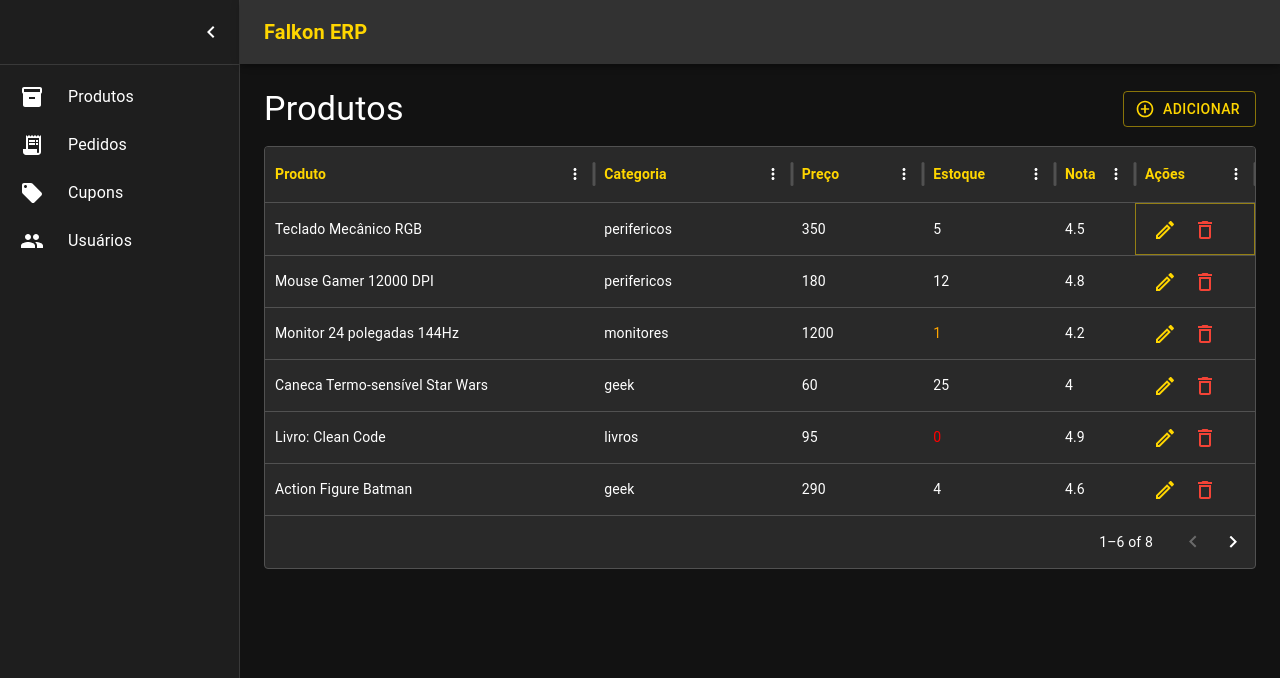
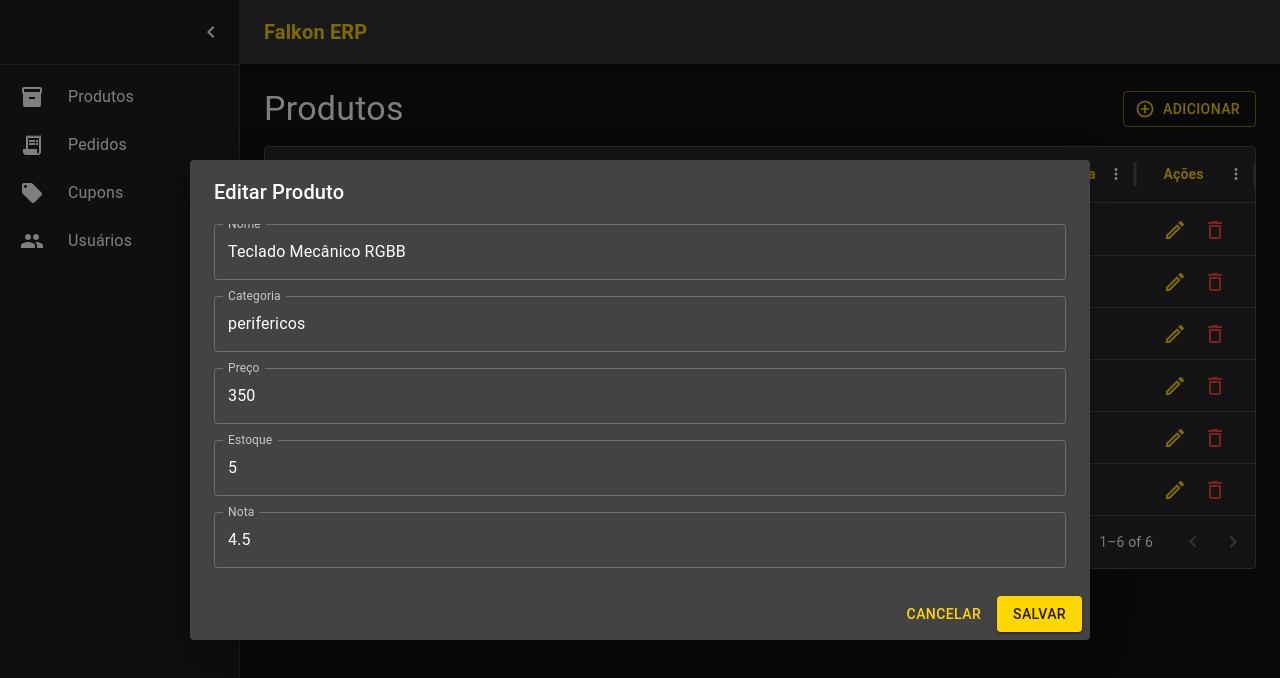
Before and after one commit to BrunoCGhisi/front-end-react-falkon-project, a React (Vite) app: page / in a window 1280 px wide. Both pictures are taken after a click on the element 1194 px from the left and 228 px from the top of the page. Shown: the top 678 px of the page. Built offline with nearby package versions, Linux system fonts and the light colour scheme; data requests are answered from the project's data file.

Commit message:
add, edit e delete working

```diff
--- a/db.json
+++ b/db.json
@@ -1,27 +1,140 @@
 {
   "produtos": [
-    { "id": "1", "nome": "Teclado Mecânico RGB", "descricao": "Switch Blue, layout ABNT2 com fio destacável.", "preco": 350.00, "categoria": "perifericos", "estoque": 5, "promocao": true, "nota": 4.5 },
-    { "id": "2", "nome": "Mouse Gamer 12000 DPI", "descricao": "Sensor óptico de alta precisão e peso regulável.", "preco": 180.00, "categoria": "perifericos", "estoque": 12, "promocao": false, "nota": 4.8 },
-    { "id": "3", "nome": "Monitor 24 polegadas 144Hz", "descricao": "Painel IPS com 1ms de resposta e ajuste de altura.", "preco": 1200.00, "categoria": "monitores", "estoque": 1, "promocao": false, "nota": 4.2 },
-    { "id": "4", "nome": "Caneca Termo-sensível Star Wars", "descricao": "Muda de estampa quando adicionado líquido quente.", "preco": 60.00, "categoria": "geek", "estoque": 25, "promocao": true, "nota": 4.0 },
-    { "id": "5", "nome": "Livro: Clean Code", "descricao": "Manual de boas práticas de software para desenvolvedores.", "preco": 95.00, "categoria": "livros", "estoque": 0, "promocao": false, "nota": 4.9 },
-    { "id": "6", "nome": "Action Figure Batman", "descricao": "Miniatura articulada de 18cm com acessórios.", "preco": 290.00, "categoria": "geek", "estoque": 4, "promocao": false, "nota": 4.6 },
-    { "id": "7", "nome": "Headset Gamer 7.1 Surround", "descricao": "Isolamento acústico e microfone com cancelamento de ruído.", "preco": 420.00, "categoria": "perifericos", "estoque": 8, "promocao": true, "nota": 3.9 },
-    { "id": "8", "nome": "Comic Book: O Cavaleiro das Trevas", "descricao": "Edição definitiva encadernada e capa dura.", "preco": 110.00, "categoria": "livros", "estoque": 15, "promocao": false, "nota": 5.0 }
+    {
+      "id": "1",
+      "nome": "Teclado Mecânico RGBB",
+      "descricao": "Switch Blue, layout ABNT2 com fio destacável.",
+      "preco": 350,
+      "categoria": "perifericos",
+      "estoque": 5,
+      "promocao": true,
+      "nota": 4.5
+    },
+    {
+      "id": "2",
+      "nome": "Mouse Gamer 12000 DPI",
+      "descricao": "Sensor óptico de alta precisão e peso regulável.",
+      "preco": 180,
+      "categoria": "perifericos",
+      "estoque": 12,
+      "promocao": false,
+      "nota": 4.8
+    },
+    {
+      "id": "3",
+      "nome": "Monitor 24 polegadas 144Hz",
+      "descricao": "Painel IPS com 1ms de resposta e ajuste de altura.",
+      "preco": 1200,
+      "categoria": "monitores",
+      "estoque": "4",
+      "promocao": false,
+      "nota": "4.3"
+    },
+    {
+      "id": "5",
+      "nome": "Livro: Clean Code",
+      "descricao": "Manual de boas práticas de software para desenvolvedores.",
+      "preco": 95,
+      "categoria": "livros",
+      "estoque": "1",
+      "promocao": false,
+      "nota": 4.9
+    },
+    {
+      "id": "6",
+      "nome": "Action Figure Batman",
+      "descricao": "Miniatura articulada de 18cm com acessórios.",
+      "preco": 290,
+      "categoria": "geek",
+      "estoque": 4,
+      "promocao": false,
+      "nota": 4.6
+    },
+    {
+      "id": "8",
+      "nome": "Comic Book: O Cavaleiro das Trevas",
+      "descricao": "Edição definitiva encadernada e capa dura.",
+      "preco": 110,
+      "categoria": "livros",
+      "estoque": 15,
+      "promocao": false,
+      "nota": 5
+    }
   ],
   "usuarios": [
-    { "id": "1", "nome": "Ana Silva", "email": "ana@email.com", "nivel": "admin", "carteira_saldo": 1500.00 },
-    { "id": "2", "nome": "Bruno Souza", "email": "bruno@email.com", "nivel": "vip", "carteira_saldo": 300.00 },
-    { "id": "3", "nome": "Carlos Lima", "email": "carlos@email.com", "nivel": "comum", "carteira_saldo": 45.00 }
+    {
+      "id": "1",
+      "nome": "Ana Silva",
+      "email": "ana@email.com",
+      "nivel": "admin",
+      "carteira_saldo": 1500
+    },
+    {
+      "id": "2",
+      "nome": "Bruno Souza",
+      "email": "bruno@email.com",
+      "nivel": "vip",
+      "carteira_saldo": 300
+    },
+    {
+      "id": "3",
+      "nome": "Carlos Lima",
+      "email": "carlos@email.com",
+      "nivel": "comum",
+      "carteira_saldo": 45
+    }
   ],
   "pedidos": [
-    { "id": "101", "usuarioId": "2", "produtoId": "1", "quantidade": 1, "data": "2026-05-10", "status": "entregue", "valor_pago": 350.00 },
-    { "id": "102", "usuarioId": "3", "produtoId": "4", "quantidade": 2, "data": "2026-05-24", "status": "pendente", "valor_pago": 120.00 },
-    { "id": "103", "usuarioId": "2", "produtoId": "2", "quantidade": 1, "data": "2026-05-25", "status": "entregue", "valor_pago": 180.00 }
+    {
+      "id": "101",
+      "usuarioId": "2",
+      "produtoId": "1",
+      "quantidade": 1,
+      "data": "2026-05-10",
+      "status": "entregue",
+      "valor_pago": 350
+    },
+    {
+      "id": "102",
+      "usuarioId": "3",
+      "produtoId": null,
+      "quantidade": 2,
+      "data": "2026-05-24",
+      "status": "pendente",
+      "valor_pago": 120
+    },
+    {
+      "id": "103",
+      "usuarioId": "2",
+      "produtoId": "2",
+      "quantidade": 1,
+      "data": "2026-05-25",
+      "status": "entregue",
+      "valor_pago": 180
+    }
   ],
   "cupons": [
-    { "id": "1", "codigo": "GEEK10", "desconto_porcentagem": 10, "categoria_valida": "geek", "ativo": true },
-    { "id": "2", "codigo": "PROMO20", "desconto_porcentagem": 20, "categoria_valida": "perifericos", "ativo": true },
-    { "id": "3", "codigo": "EXVENCIDO", "desconto_porcentagem": 50, "categoria_valida": "livros", "ativo": false }
-  ]
+    {
+      "id": "1",
+      "codigo": "GEEK10",
+      "desconto_porcentagem": 10,
+      "categoria_valida": "geek",
+      "ativo": true
+    },
+    {
+      "id": "2",
+      "codigo": "PROMO20",
+      "desconto_porcentagem": 20,
+      "categoria_valida": "perifericos",
+      "ativo": true
+    },
+    {
+      "id": "3",
+      "codigo": "EXVENCIDO",
+      "desconto_porcentagem": 50,
+      "categoria_valida": "livros",
+      "ativo": false
+    }
+  ],
+  "$schema": "./node_modules/json-server/schema.json"
 }
--- a/package.json
+++ b/package.json
@@ -16,6 +16,7 @@
     "@mui/icons-material": "^9.1.1",
     "@mui/material": "^9.1.1",
     "@mui/x-data-grid": "^9.5.0",
+    "axios": "^1.18.0",
     "json-server": "^1.0.0-beta.15",
     "react": "^19.2.6",
     "react-dom": "^19.2.6",
--- a/src/pages/Produtos/ProdutoForm.jsx
+++ b/src/pages/Produtos/ProdutoForm.jsx
@@ -5,52 +5,68 @@ export default function ProdutoForm({
                                         formData,
                                         setFormData,
                                     }) {
-    const handleChange = (field) => (event) => {
-        setFormData((old) => ({
-            ...old,
-            [field]: event.target.value,
-        }));
-    };
-
     return (
         <Stack spacing={2} mt={1}>
+
             <TextField
                 label="Nome"
-                fullWidth
                 value={formData.nome}
-                onChange={handleChange("nome")}
+                onChange={(e) =>
+                    setFormData({
+                        ...formData,
+                        nome: e.target.value,
+                    })
+                }
             />
 
             <TextField
                 label="Categoria"
-                fullWidth
                 value={formData.categoria}
-                onChange={handleChange("categoria")}
+                onChange={(e) =>
+                    setFormData({
+                        ...formData,
+                        categoria:
+                        e.target.value,
+                    })
+                }
             />
 
             <TextField
                 label="Preço"
-                type="number"
-                fullWidth
                 value={formData.preco}
-                onChange={handleChange("preco")}
+                onChange={(e) =>
+                    setFormData({
+                        ...formData,
+                        preco:
+                        e.target.value,
+                    })
+                }
             />
 
             <TextField
                 label="Estoque"
-                type="number"
-                fullWidth
                 value={formData.estoque}
-                onChange={handleChange("estoque")}
+                onChange={(e) =>
+                    setFormData({
+                        ...formData,
+                        estoque:
+                        e.target.value,
+                    })
+                }
             />
 
             <TextField
                 label="Nota"
-                type="number"
-                fullWidth
                 value={formData.nota}
-                onChange={handleChange("nota")}
+                onChange={(e) =>
+                    setFormData({
+                        ...formData,
+                        nota:
+                        e.target.value,
+                    })
+                }
             />
+
         </Stack>
     );
 }
--- a/src/pages/Produtos/Produtos.jsx
+++ b/src/pages/Produtos/Produtos.jsx
@@ -1,6 +1,6 @@
+import { useState } from "react";
+
 import AddCircleOutlineOutlinedIcon from "@mui/icons-material/AddCircleOutlineOutlined";
-
-import { useApi } from "../../shared/hooks/useApi";
 
 import {
     CustomDataGrid,
@@ -13,25 +13,87 @@ import {
 
 import ProdutoForm from "./ProdutoForm";
 
-import { getColumns } from "./columns.jsx";
+import { getColumns } from "./columns";
 
-import { useProdutos } from "./hooks/useProdutos.js";
+import { useProdutos } from "../../shared/hooks";
 
 export default function Produtos() {
-    const { data, loading } =
-        useApi("produtos");
 
     const {
-        openModal,
-        selectedProduct,
-        formData,
-        setFormData,
-        handleCreate,
-        handleEdit,
-        handleDelete,
-        handleClose,
-        handleSave,
+        produtos,
+        loading,
+        createProduto,
+        updateProduto,
+        deleteProduto,
     } = useProdutos();
+
+    const [openModal, setOpenModal] =
+        useState(false);
+
+    const [selectedProduct, setSelectedProduct] =
+        useState(null);
+
+    const emptyProduct = {
+        nome: "",
+        categoria: "",
+        preco: "",
+        estoque: "",
+        nota: "",
+    };
+
+    const [formData, setFormData] =
+        useState(emptyProduct);
+
+    const handleCreate = () => {
+
+        setSelectedProduct(null);
+
+        setFormData(emptyProduct);
+
+        setOpenModal(true);
+    };
+
+    const handleEdit = (row) => {
+
+        setSelectedProduct(row);
+
+        setFormData(row);
+
+        setOpenModal(true);
+    };
+
+    const handleDelete = async (row) => {
+
+        const confirmed =
+            window.confirm(
+                `Deseja excluir ${row.nome}?`
+            );
+
+        if (!confirmed) {
+            return;
+        }
+
+        await deleteProduto(row.id);
+    };
+
+    const handleSave = async () => {
+
+        if (selectedProduct) {
+
+            await updateProduto(
+                selectedProduct.id,
+                formData
+            );
+
+        } else {
+
+            await createProduto(
+                formData
+            );
+        }
+
+        setOpenModal(false);
+    };
 
     const columns = getColumns(
         handleEdit,
@@ -43,12 +105,14 @@ export default function Produtos() {
             <TitleSection
                 titleText="Produtos"
                 buttonText="Adicionar"
-                IconName={AddCircleOutlineOutlinedIcon}
+                IconName={
+                    AddCircleOutlineOutlinedIcon
+                }
                 onButtonClick={handleCreate}
             />
 
             <CustomDataGrid
-                rows={data}
+                rows={produtos}
                 columns={columns}
                 loading={loading}
             />
@@ -60,7 +124,9 @@ export default function Produtos() {
                         ? "Editar Produto"
                         : "Novo Produto"
                 }
-                onClose={handleClose}
+                onClose={() =>
+                    setOpenModal(false)
+                }
                 onSave={handleSave}
             >
                 <ProdutoForm
--- a/src/pages/Produtos/columns.jsx
+++ b/src/pages/Produtos/columns.jsx
@@ -1,9 +1,11 @@
 import { GridActions } from "../../shared/components";
 
-export const getColumns = (
+export const getColumns =
+    (
         handleEdit,
         handleDelete
     ) => [
+
         {
             field: "nome",
             headerName: "Produto",
@@ -31,10 +33,16 @@ export const getColumns = (
             flex: 2,
             minWidth: 100,
 
+
             renderCell: (params) => {
+
                 if (params.value === 0) {
                     return (
-                    <span style={{ color: "red" }}>
+                        <span
+                            style={{
+                                color: "red",
+                            }}
+                        >
                         {params.value}
                     </span>
                     );
@@ -42,7 +50,11 @@ export const getColumns = (
 
                 if (params.value <= 3) {
                     return (
-                    <span style={{ color: "orange" }}>
+                        <span
+                            style={{
+                                color: "orange",
+                            }}
+                        >
                         {params.value}
                     </span>
                     );
@@ -65,6 +77,8 @@ export const getColumns = (
             width: 120,
             sortable: false,
             filterable: false,
+            headerAlign: "center",
+            align: "center",
 
             renderCell: (params) => (
                 <GridActions
--- a/src/pages/Produtos/hooks/useProdutos.js
+++ /dev/null
@@ -1,75 +0,0 @@
-import { useState } from "react";
-
-export function useProdutos() {
-    const [openModal, setOpenModal] = useState(false);
-
-    const [selectedProduct, setSelectedProduct] =
-        useState(null);
-
-    const [formData, setFormData] = useState({
-        nome: "",
-        categoria: "",
-        preco: "",
-        estoque: "",
-        nota: "",
-    });
-
-    const handleCreate = () => {
-        setSelectedProduct(null);
-
-        setFormData({
-            nome: "",
-            categoria: "",
-            preco: "",
-            estoque: "",
-            nota: "",
-        });
-
-        setOpenModal(true);
-    };
-
-    const handleEdit = (produto) => {
-        setSelectedProduct(produto);
-
-        setFormData({
-            nome: produto.nome ?? "",
-            categoria: produto.categoria ?? "",
-            preco: produto.preco ?? "",
-            estoque: produto.estoque ?? "",
-            nota: produto.nota ?? "",
-        });
-
-        setOpenModal(true);
-    };
-
-    const handleDelete = (produto) => {
-        console.log("Excluir", produto);
-    };
-
-    const handleClose = () => {
-        setOpenModal(false);
-    };
-
-    const handleSave = () => {
-        if (selectedProduct) {
-            console.log("Editar", formData);
-        } else {
-            console.log("Criar", formData);
-        }
-
-        setOpenModal(false);
-    };
-
-    return {
-        openModal,
-        selectedProduct,
-        formData,
-        setFormData,
-
-        handleCreate,
-        handleEdit,
-        handleDelete,
-        handleClose,
-        handleSave,
-    };
-}
--- /dev/null
+++ b/src/shared/hooks/index.js
@@ -0,0 +1,2 @@
+export {useApi} from "./useApi.js";
+export {useProdutos} from "./useProdutos.js";
--- /dev/null
+++ b/src/shared/hooks/useProdutos.js
@@ -0,0 +1,73 @@
+// hooks/useProdutos.js
+
+import { useEffect, useState } from "react";
+import { produtosService } from "../services/produtosService";
+
+export const useProdutos = () => {
+
+    const [loading, setLoading] = useState(true);
+
+    const [produtos, setProdutos] = useState([]);
+
+    const loadProdutos = async () => {
+
+        setLoading(true);
+
+        const data = await produtosService.getAll();
+
+        setProdutos(data);
+
+        setLoading(false);
+    };
+
+    useEffect(() => {
+        loadProdutos();
+    }, []);
+
+    const createProduto = async (produto) => {
+
+        const novoProduto =
+            await produtosService.create(produto);
+
+        setProdutos(old => [
+            ...old,
+            novoProduto,
+        ]);
+    };
+
+    const updateProduto = async (id, produto) => {
+
+        const atualizado =
+            await produtosService.update(
+                id,
+                produto
+            );
+
+        setProdutos(old =>
+            old.map(item =>
+                item.id === id
+                    ? atualizado
+                    : item
+            )
+        );
+    };
+
+    const deleteProduto = async (id) => {
+
+        await produtosService.delete(id);
+
+        setProdutos(old =>
+            old.filter(item =>
+                item.id !== id
+            )
+        );
+    };
+
+    return {
+        produtos,
+        loading,
+        createProduto,
+        updateProduto,
+        deleteProduto,
+    };
+};
--- /dev/null
+++ b/src/shared/services/index.js
@@ -0,0 +1 @@
+export { produtosService } from "./produtosService.js";
--- /dev/null
+++ b/src/shared/services/produtosService.js
@@ -0,0 +1,34 @@
+import axios from "axios";
+
+const api = axios.create({
+    baseURL: "http://localhost:3000",
+});
+
+export const produtosService = {
+    getAll: async () => {
+        const response = await api.get("/produtos");
+        return response.data;
+    },
+
+    create: async (produto) => {
+        const response = await api.post(
+            "/produtos",
+            produto
+        );
+
+        return response.data;
+    },
+
+    update: async (id, produto) => {
+        const response = await api.put(
+            `/produtos/${id}`,
+            produto
+        );
+
+        return response.data;
+    },
+
+    delete: async (id) => {
+        await api.delete(`/produtos/${id}`);
+    },
+};
```
Also changed, not shown: 1 other file (tests, documents, lock files or other folders). Lines whose indentation alone changed are shown as unchanged.
